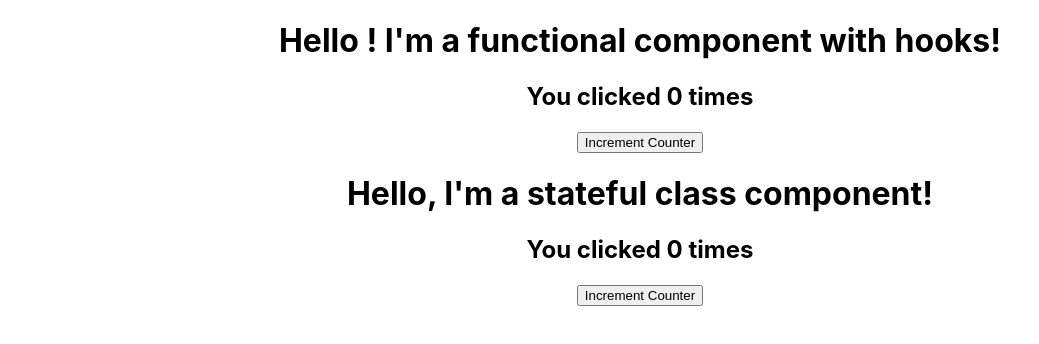
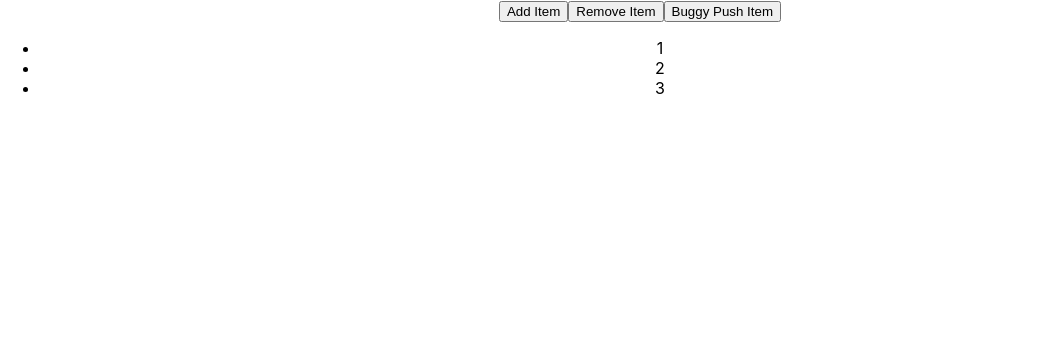
Before and after one commit to molnarlin/react-essentials, a React (Create React App) app in the folder my-app/: page / in a window 1280 px wide. Shown: the top 344 px of the page, without its empty margins (0-1039 px from the left). Built offline with nearby package versions, Linux system fonts and the light colour scheme.

Commit message:
useState() 2

```diff
--- a/my-app/src/App.js
+++ b/my-app/src/App.js
@@ -1,12 +1,10 @@
 import "./App.css";
-import HooksCounter from "./components/HooksCounter";
-import ClassCounter from "./components/ClassCounter";
+import UseStateWithArrays from "./components/UseStateWithArrays";
 
 function App() {
   return <div className="App">
-      <HooksCounter />
-      <ClassCounter />
-    </div>;
+     <UseStateWithArrays />
+  </div>;
 }
 
 export default App;
--- /dev/null
+++ b/my-app/src/components/UseStateWithArrays.js
@@ -0,0 +1,38 @@
+import React, {useState} from 'react'
+
+function UseStateWithArrays() {
+    const [nums, setNums] = useState([1,2,3]);
+    const addNums = () => {
+        setNums([...nums, nums.length + 1]);
+    }
+    const removeNum = () => {
+        setNums(
+            nums.filter((item, idx) => {
+                return idx !== nums.length - 1;
+            })
+        )
+    }
+    const buggyPushNums = () => {
+        nums.push(nums.length + 1);
+        setNums(nums);
+        console.log(nums);
+    }
+    return (
+        <div>
+            <button onClick={addNums}>
+                Add Item
+            </button>
+            <button onClick={removeNum}>
+                Remove Item
+            </button>
+            <button onClick={buggyPushNums}>
+                Buggy Push Item
+            </button>
+            <ul>
+                {nums.map(num => <li key={num}>{num}</li>)}
+            </ul>
+        </div>
+    )
+}
+
+export default UseStateWithArrays
```
